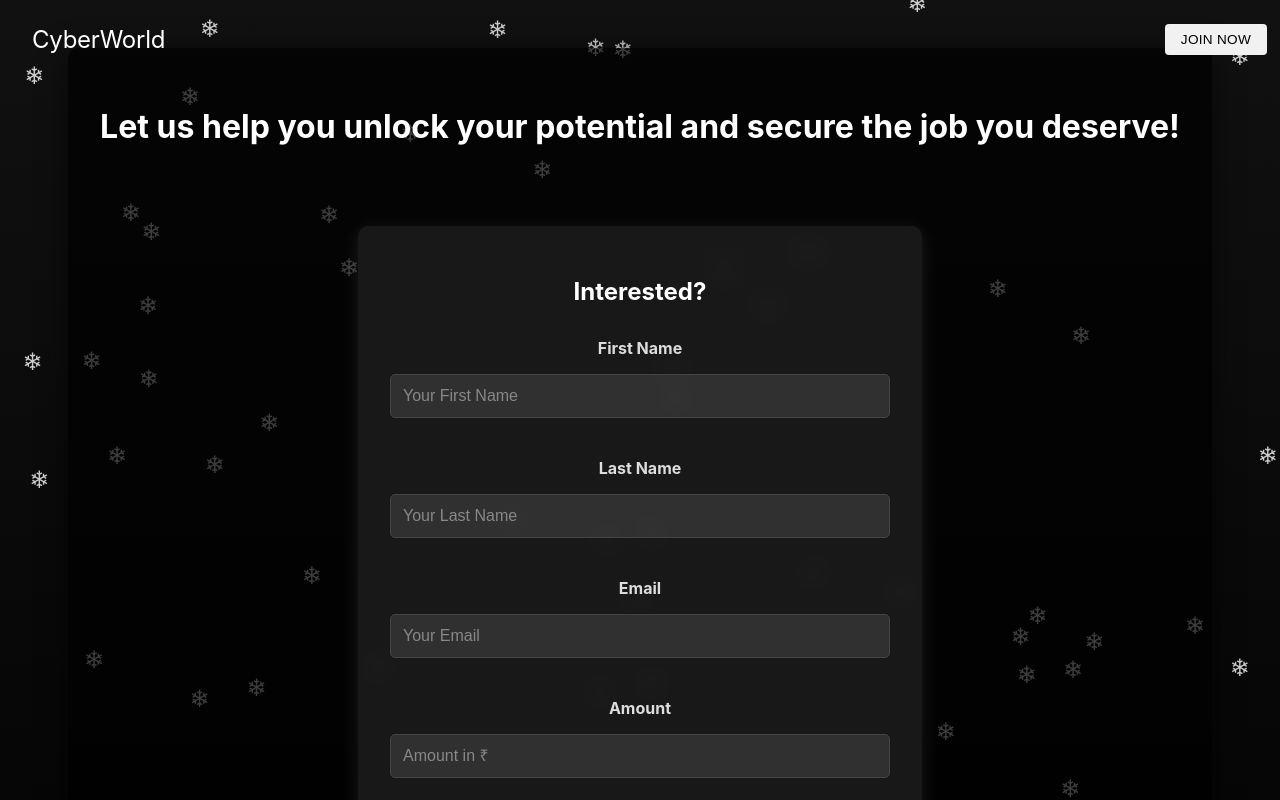
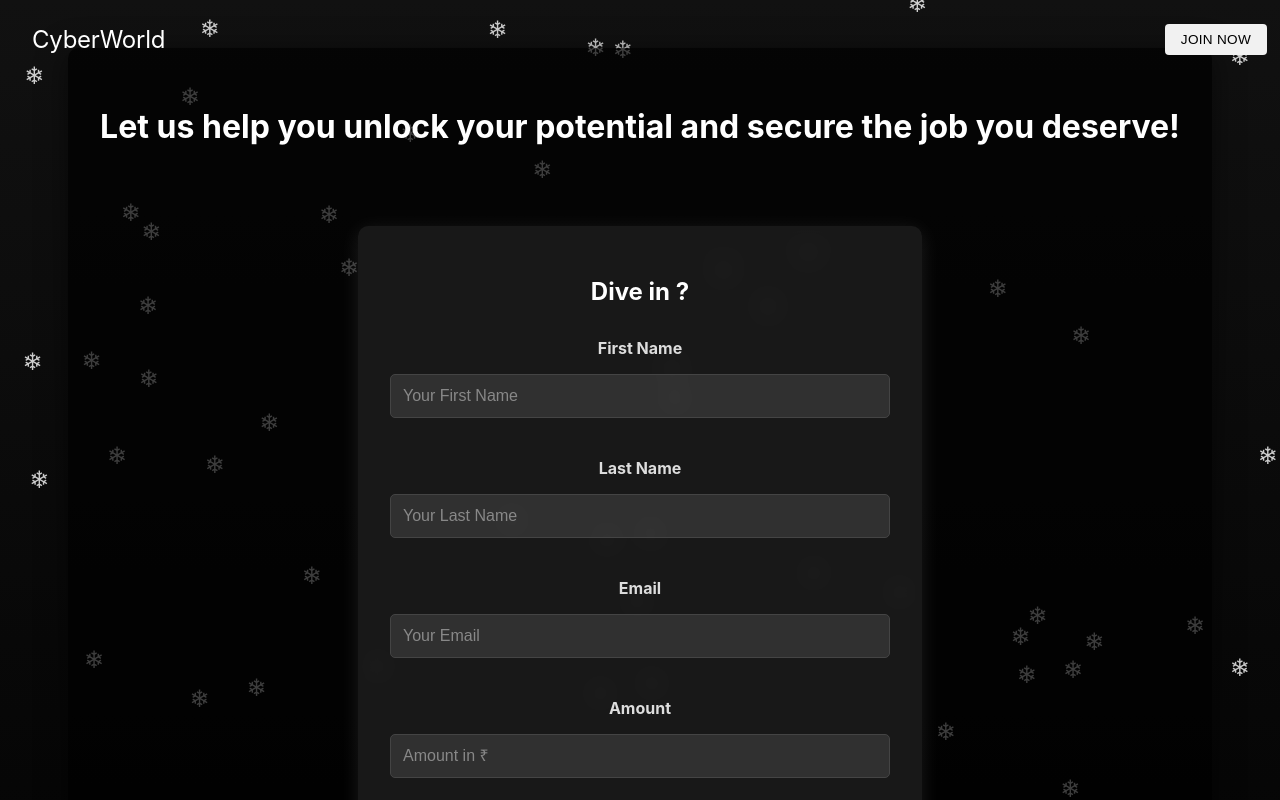
Before and after one commit to Janiarafath/project, a React (Create React App) app: page /contact in a window 1280 px wide. Shown: the top 800 px of the page. Built offline with nearby package versions, Linux system fonts and the light colour scheme.

Commit message:
Added source code files

```diff
--- a/src/components/Contact.jsx
+++ b/src/components/Contact.jsx
@@ -108,7 +108,7 @@ function Contact() {
             <h2 className="form-heading">Let us help you unlock your potential and secure the job you deserve!</h2>
             <StyledContactForm>
               <form ref={formRef} onSubmit={(e) => e.preventDefault()}>
-                <h2>Interested?</h2>
+                <h2>Dive in ?</h2>
                 <label htmlFor="first_name">First Name</label>
                 <input type="text" id="first_name" name="first_name" placeholder="Your First Name" required />
                 <label htmlFor="last_name">Last Name</label>
```
